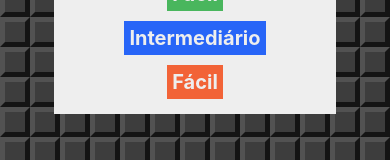
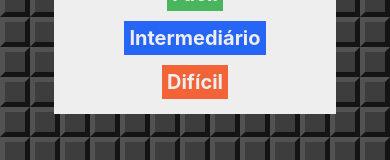
Before and after one commit to onvito/campo-minado-react-native, a React Native app: screen / in a window 390 px wide. Both pictures are taken after a click on the element 64 px from the left and 92 px from the top of the page. Shown: the part 407-567 px from the top of the page. Built offline with nearby package versions, Linux system fonts and the light colour scheme.

Commit message:
corrigindo labl

```diff
--- a/src/screens/LevelSelection.js
+++ b/src/screens/LevelSelection.js
@@ -23,7 +23,7 @@ export default props => {
                     <TouchableOpacity
                         style={[styles.button, styles.bgHard]}
                         onPress={() => props.onLevelSelected(0.3)}>
-                        <Text style={styles.buttonLabel}>Fácil</Text>
+                        <Text style={styles.buttonLabel}>Difícil</Text>
                     </TouchableOpacity>
                 </View>
             </View>
```
